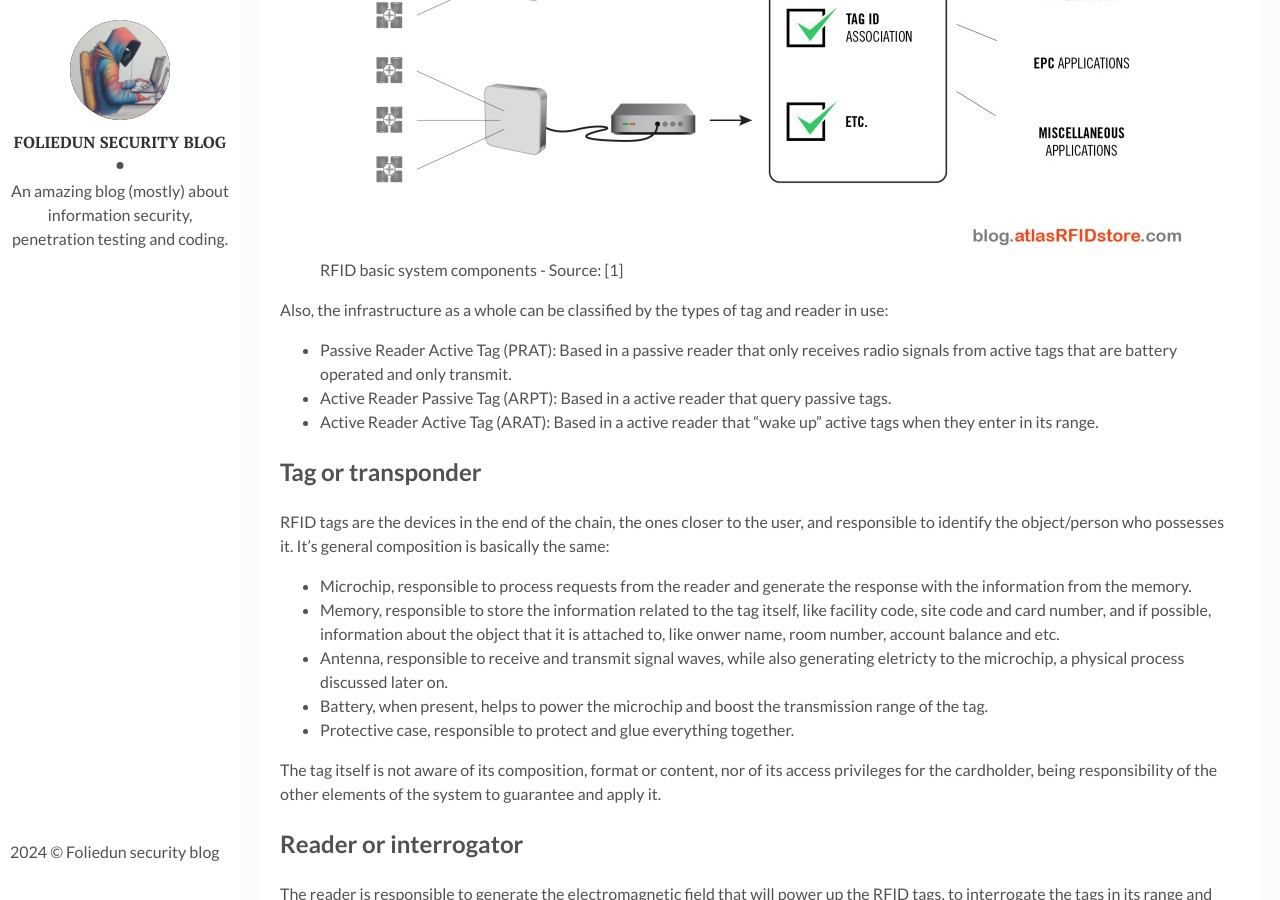
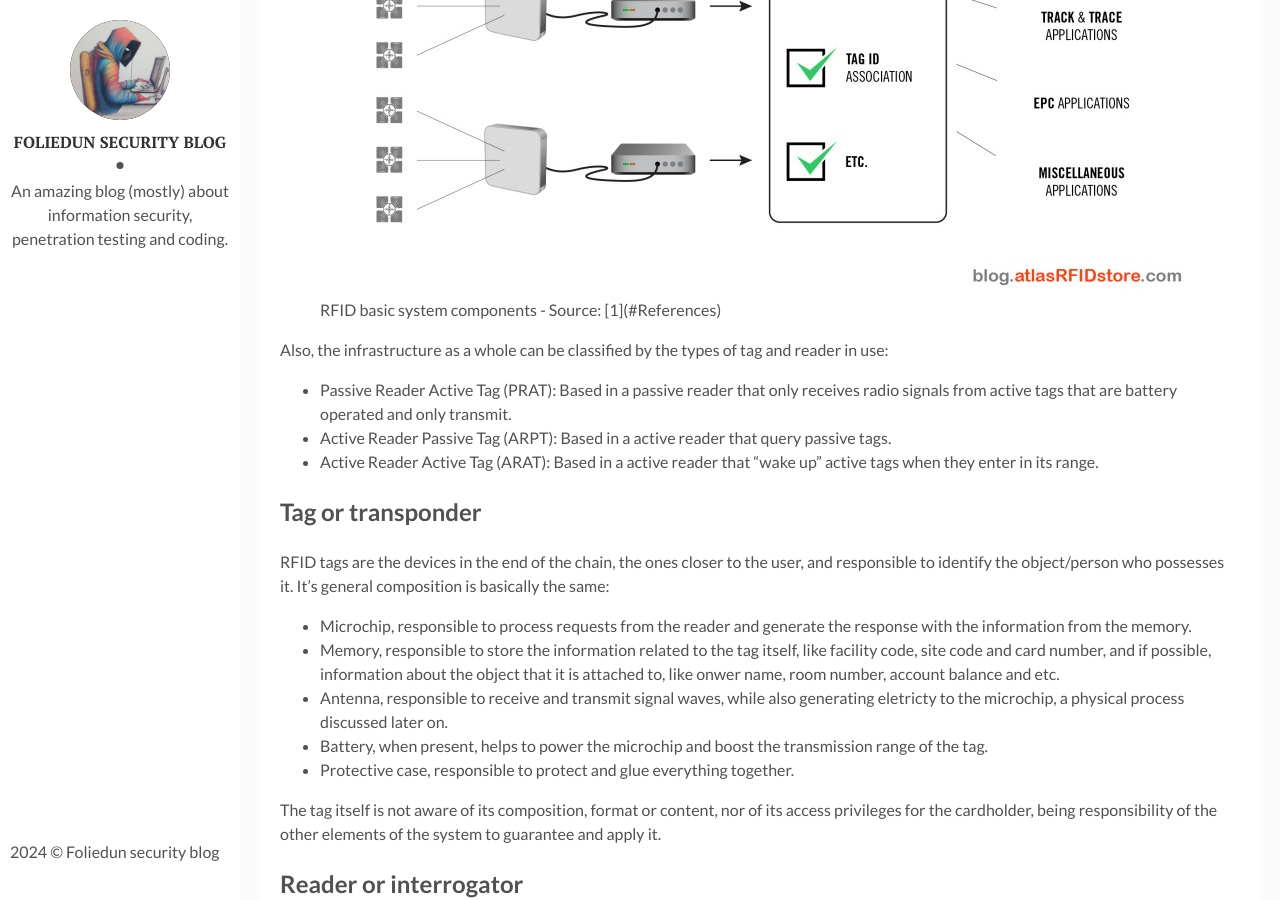
Before and after one commit to foliedun/foliedun.github.io, a Jekyll site: the page built from _posts/2024-05-25-lets-talk-about-rfid-part1.markdown, in a window 1280 px wide and 900 px high, scrolled down 1524 px. Built offline with Jekyll 4.4.1, drawn with Linux system fonts in a browser that asks for light colours.

Commit message:
Update 2024-05-25-lets-talk-about-rfid-part1.markdown

```diff
--- a/_posts/2024-05-25-lets-talk-about-rfid-part1.markdown
+++ b/_posts/2024-05-25-lets-talk-about-rfid-part1.markdown
@@ -9,7 +9,8 @@
 ---
 
 This is the first in a series of posts about RFID, hope you enjoy.
-<br />
+<br /><br />
+
 **R**adio-**f**requency **id**entification, or RFID, is a technology of wireless communication that uses electromagnetic fields and radio waves to remotely store, retrieve, exchange or identify information digitally contained in special devices known as RFID tags. It's already widely present in our daily lives, like in: access control, contactless payment, inventory control, tracking, anti-theft system and many others.
 
 
@@ -23,7 +24,7 @@
 
 <figure class="image">
   <img src="{{site.baseurl}}/assets/img/rfid_part1/basic_system_components.jpg" alt="RFID basic system components">
-  <figcaption>RFID basic system components - Source: [1]</figcaption>
+  <figcaption>RFID basic system components - Source: [1](#References)</figcaption>
 </figure>
 
 Also, the infrastructure as a whole can be classified by the types of tag and reader in use:
```
